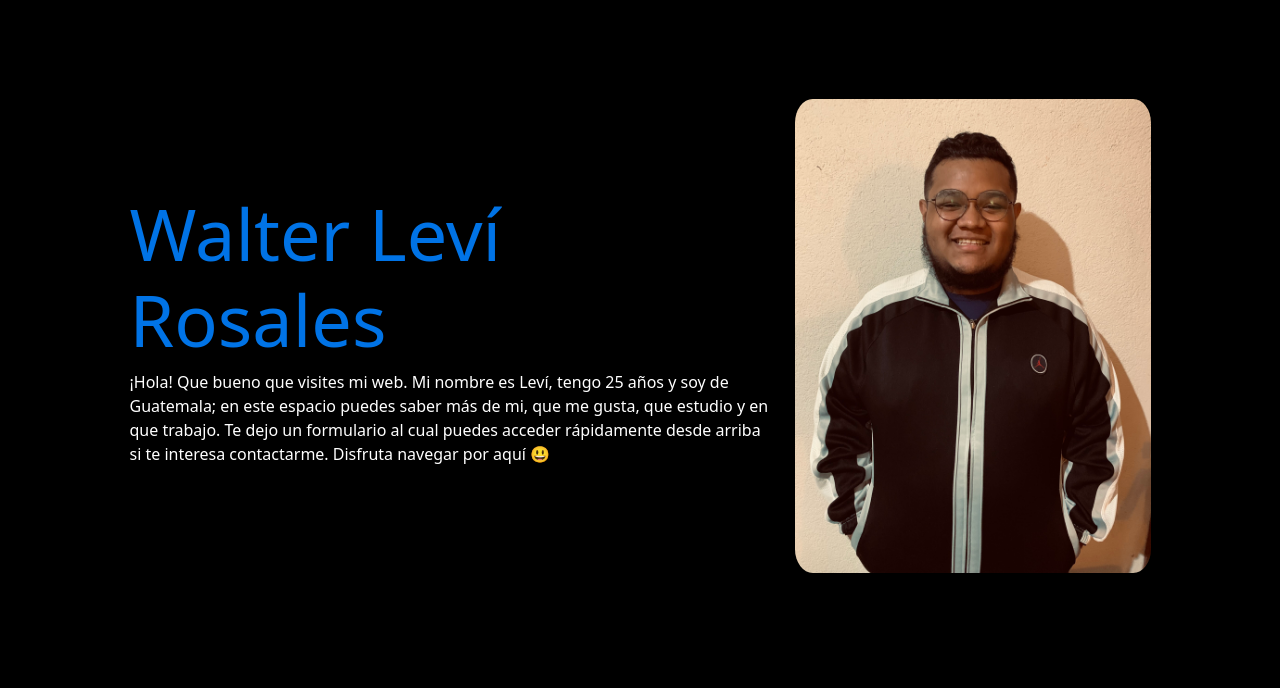
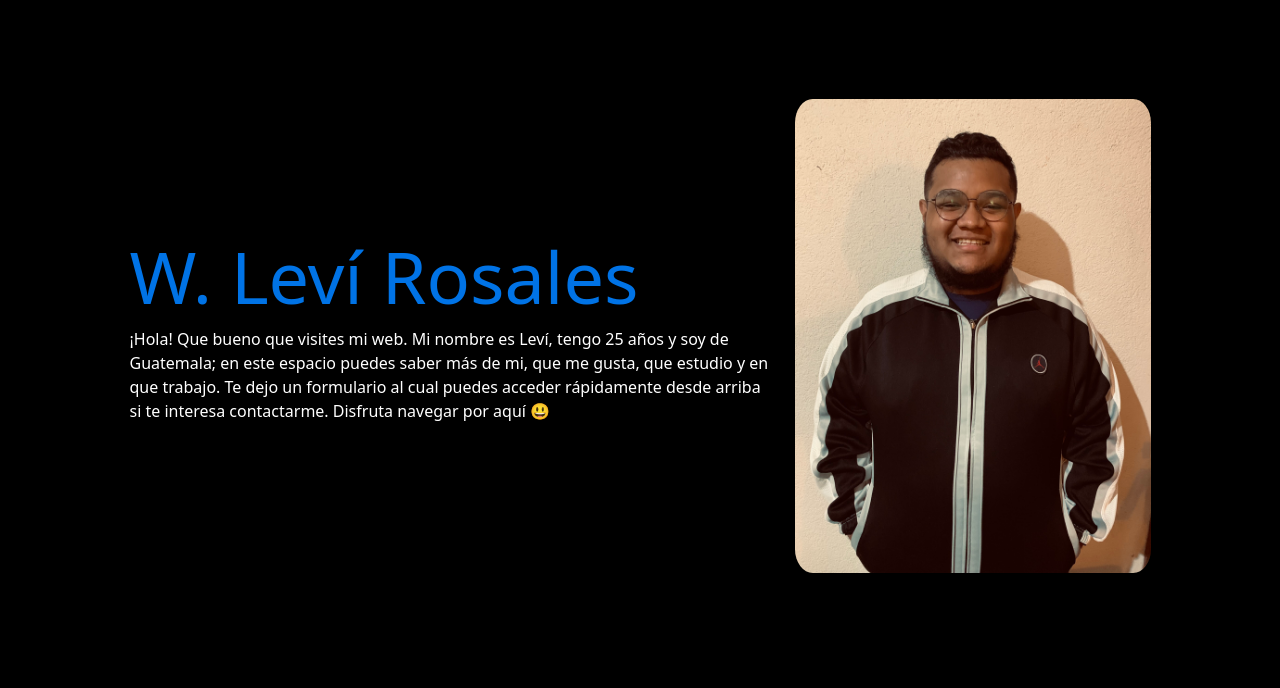
Before and after one commit to levirosales98/levirosales, a plain HTML site: page index.html in a window 1280 px wide. Shown: the part 112-800 px from the top of the page. Drawn offline with nearby package versions, Linux system fonts and the light colour scheme.

Commit message:
Se cambia mi nombre

```diff
--- a/index.html
+++ b/index.html
@@ -52,7 +52,7 @@
         <!--Para textos un ancho de columna de tamaño 7, para dispositivos de tamaño mediana hacia adelante-->
         <!--Tamñaos de pantalla pequeña y extra pequeña tendra tamaño de 12 columnas-->
         <div class="col-md-7">
-          <h1 class="display-2 name-style">Walter Leví Rosales</h1>
+          <h1 class="display-2 name-style">W. Leví Rosales</h1>
           <p> <!--text-capitalize sirve para poner todas las letras en mayúsculas-->
             ¡Hola! Que bueno que visites mi web. Mi nombre es Leví, tengo 25 años y soy de Guatemala; en este espacio puedes
             saber más de mi, que me gusta, que estudio y en que trabajo. Te dejo un formulario al cual puedes
```
